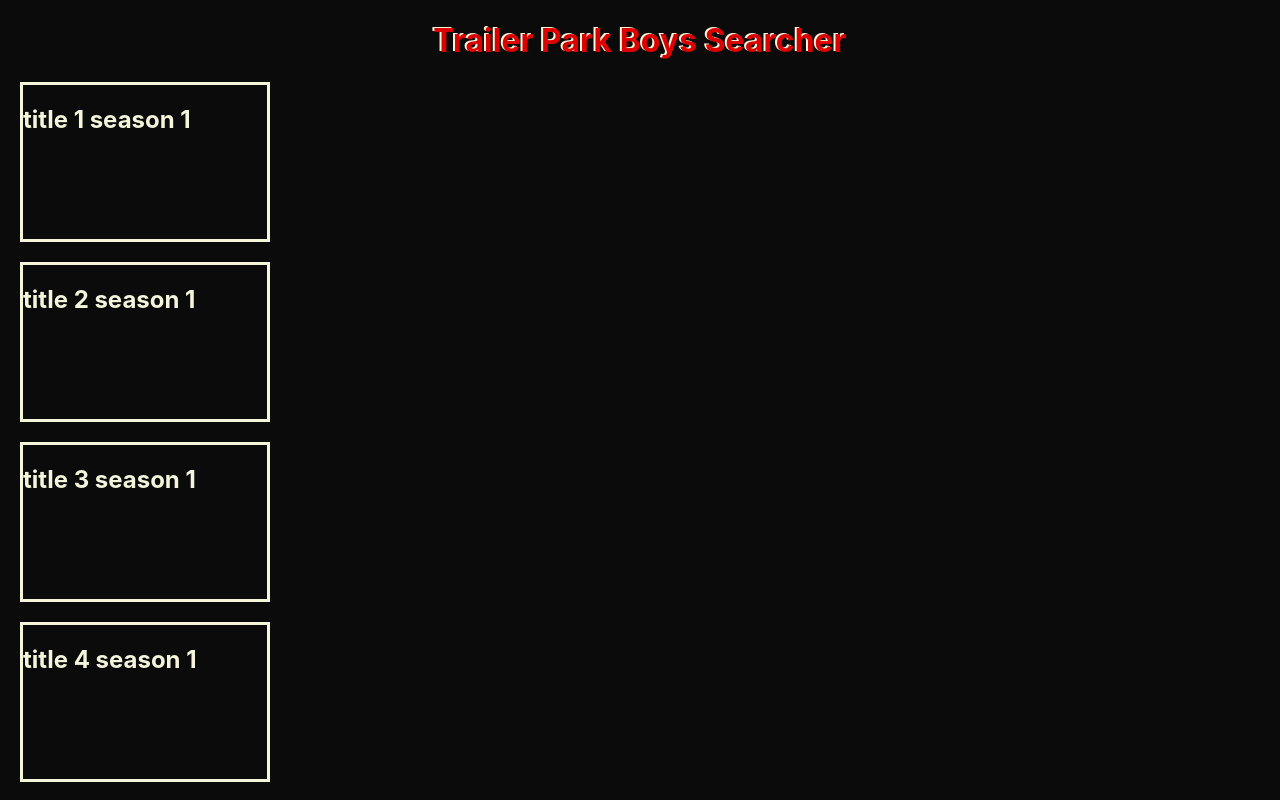
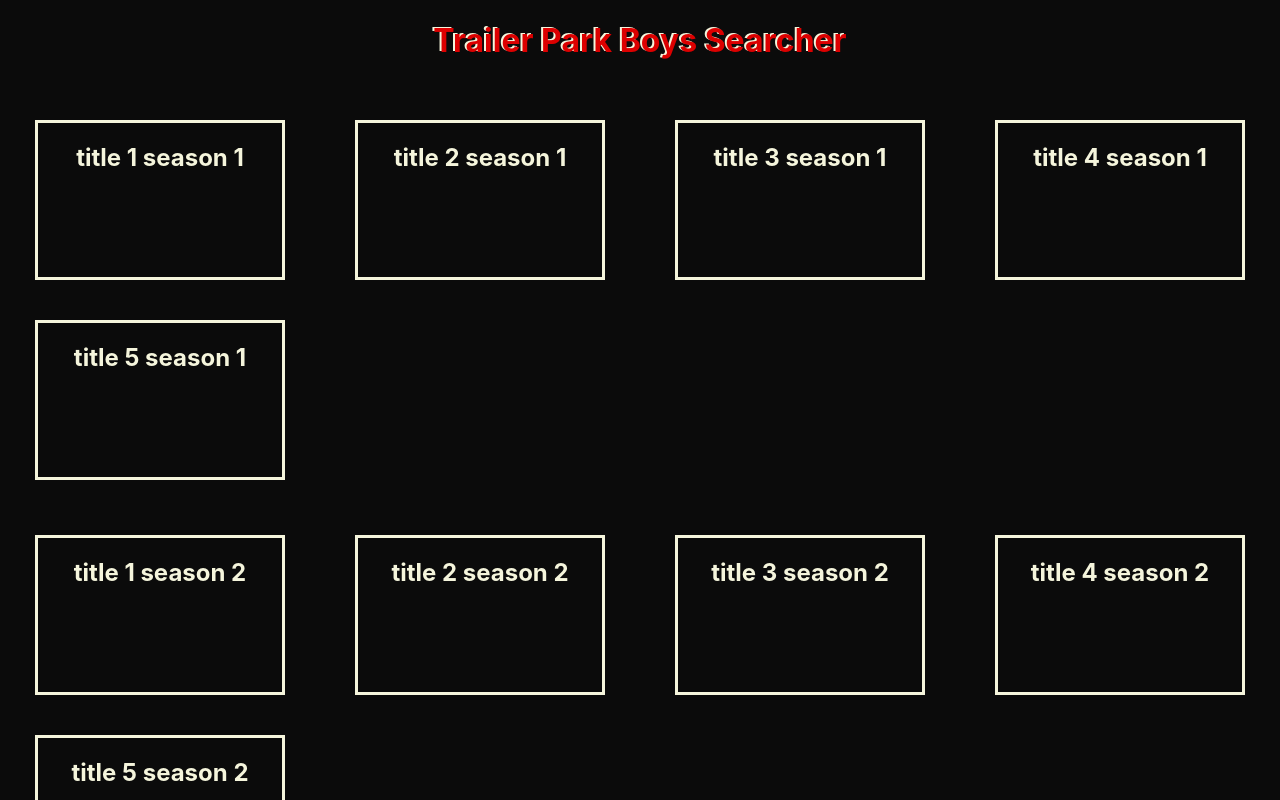
Before and after one commit to mb-dir/trailer-park-boys-search, a React (Create React App) app: page / in a window 1280 px wide. Shown: the top 800 px of the page. Built offline with nearby package versions, Linux system fonts and the light colour scheme.

Commit message:
Add styles for Season component

```diff
--- a/src/components/Season/Season.js
+++ b/src/components/Season/Season.js
@@ -1,4 +1,5 @@
 import SeasonContent from "../SeasonContent/SeasonContent";
+import "./season.css";
 
 import React from "react";
 class Season extends React.Component{
--- /dev/null
+++ b/src/components/Season/season.css
@@ -0,0 +1,12 @@
+.seasons{
+    text-align: center;
+    margin-top: 40px;
+}
+.seasons__season{
+    margin: 15px;
+    min-height: 200px;
+    display: flex;
+    flex-wrap: wrap;
+    align-items: center;
+    justify-content: space-between;
+}
```
